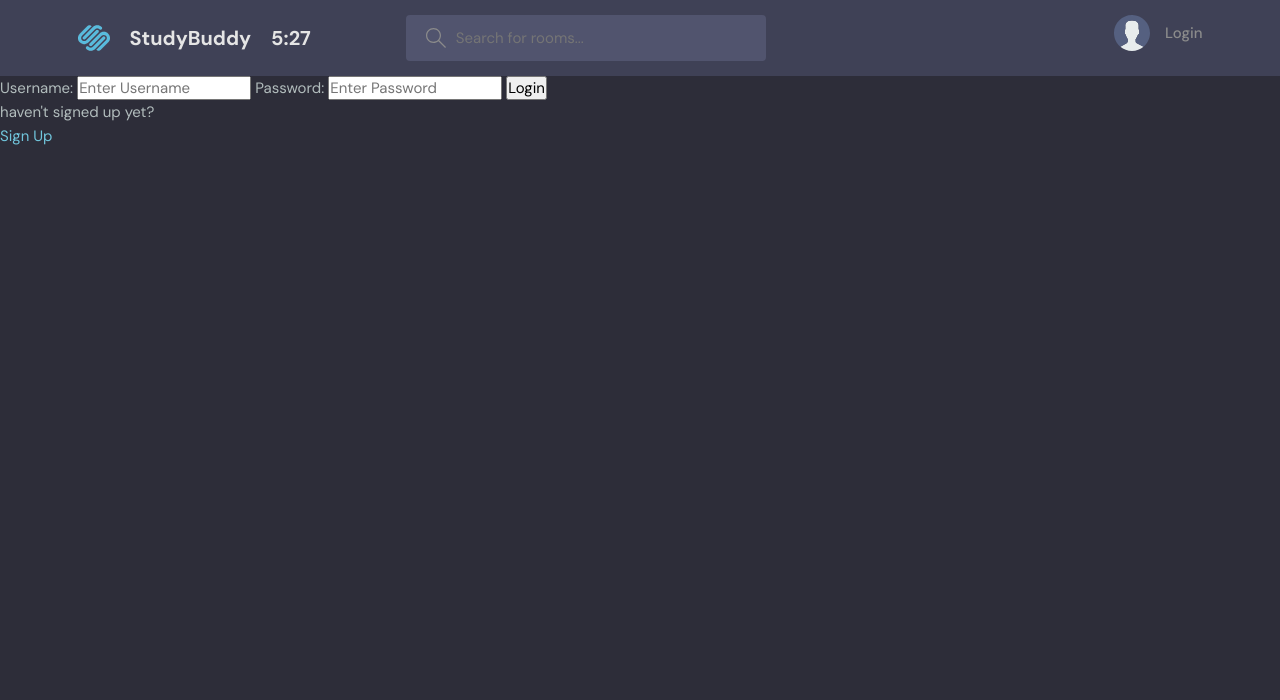
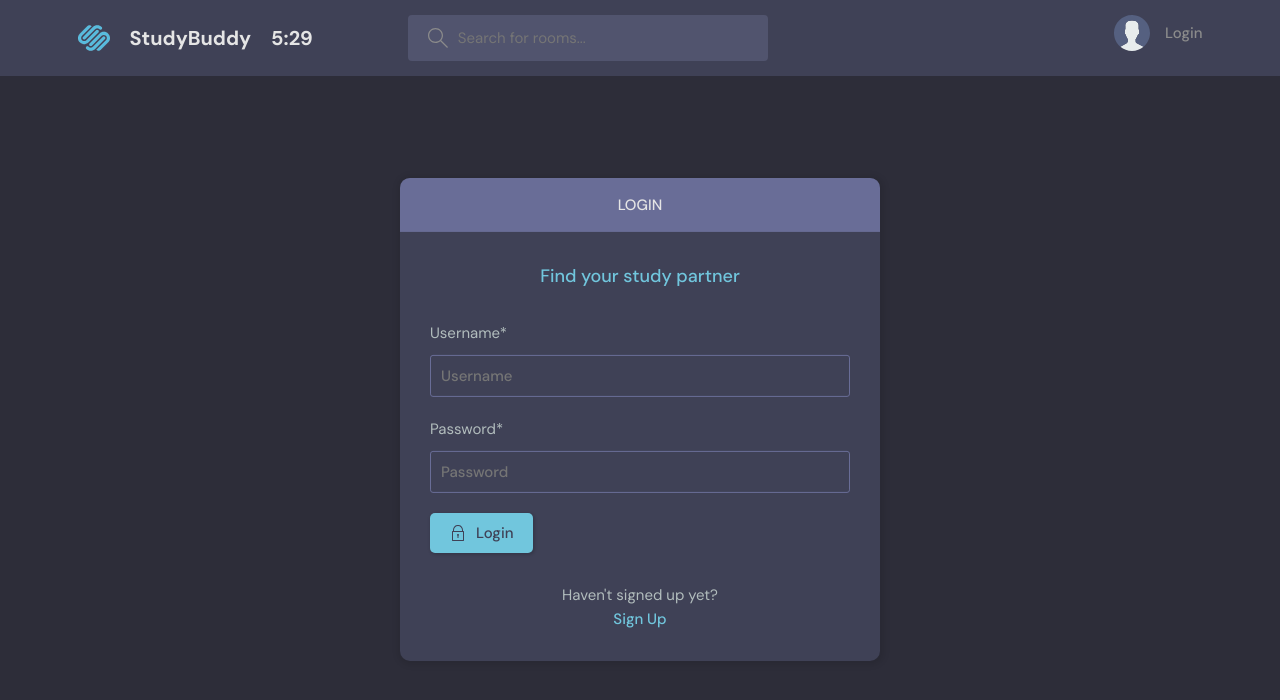
Before and after one commit to PritamSuryawanshii/StudyBuddy, a Django app: page /login/ in a window 1280 px wide. Shown: the top 700 px of the page. Run offline with Django 5.2, Linux system fonts and the light colour scheme.

Commit message:
timestamp 5:29 (login page updated)

```diff
--- a/studybuddy/base/templates/base/delete.html
+++ b/studybuddy/base/templates/base/delete.html
@@ -26,9 +26,13 @@
                         <p>Are you sure you want to delete "{{obj}}"?</p>
                     </div>
 
+
+
                     <div class="for__group">
                         <input class="btn btn--main" type="submit" value="Confirm" />
                     </div>
+
+
 
                 </form>
             </div>
--- a/studybuddy/base/templates/base/feed.html
+++ b/studybuddy/base/templates/base/feed.html
@@ -40,7 +40,6 @@
 </div>
 
 
-
 {% endfor %}
 
 
--- a/studybuddy/base/templates/base/register.html
+++ b/studybuddy/base/templates/base/register.html
@@ -2,40 +2,52 @@
 
 {% block content %}
 
-{% if page == 'login' %}
+<main class="auth layout">
+    <div class="container">
+        <div class="layout__box">
+            <div class="layout__boxHeader">
+                <div class="layout__boxTitle">
+                    <h3>Login</h3>
+                </div>
+            </div>
+            <div class="layout__body">
+                <h2 class="auth__tagline">Find your study partner</h2>
 
-<div>
-    <form action="" method="post">
-        {% csrf_token %}
+                <form class="form" action="#">
+                    <div class="form__group form__group">
+                        <label for="room_name">Username*</label>
+                        <input id="username" name="username" type="text" placeholder="Username" />
+                    </div>
+                    <div class="form__group">
+                        <label for="password">Password*</label>
+                        <input id="password" name="password" type="password"
+                            placeholder="Password" />
+                    </div>
 
-        <label>Username:</label>
-        <input type="text" name="username" placeholder="Enter Username">
+                    <button class="btn btn--main" type="submit">
+                        <svg version="1.1" xmlns="http://www.w3.org/2000/svg" width="32" height="32"
+                            viewBox="0 0 32 32">
+                            <title>lock</title>
+                            <path
+                                d="M27 12h-1v-2c0-5.514-4.486-10-10-10s-10 4.486-10 10v2h-1c-0.553 0-1 0.447-1 1v18c0 0.553 0.447 1 1 1h22c0.553 0 1-0.447 1-1v-18c0-0.553-0.447-1-1-1zM8 10c0-4.411 3.589-8 8-8s8 3.589 8 8v2h-16v-2zM26 30h-20v-16h20v16z">
+                            </path>
+                            <path
+                                d="M15 21.694v4.306h2v-4.306c0.587-0.348 1-0.961 1-1.694 0-1.105-0.895-2-2-2s-2 0.895-2 2c0 0.732 0.413 1.345 1 1.694z">
+                            </path>
+                        </svg>
 
-        <label>Password:</label>
-        <input type="password" name="password" placeholder="Enter Password">
+                        Login
+                    </button>
+                </form>
 
-        <input type="submit" value="Login">
-    </form>
+                <div class="auth__action">
+                    <p>Haven't signed up yet?</p>
+                    <a href="signup.html" class="btn btn--link">Sign Up</a>
+                </div>
+            </div>
+        </div>
+    </div>
+</main>
 
-    <p>haven't signed up yet?</p>
-    <a href="{% url 'register' %}">Sign Up</a>
-
-</div>
-
-{% else %}
-
-<div>
-    <form action="" method="post">
-        {% csrf_token %}
-
-        {{form.as_p}}
-
-        <input type="submit" value="Register">
-    </form>
-    <p>Already Signed up yet?</p>
-    <a href="{% url 'login' %}">Login</a>
-</div>
-
-{% endif %}
 
 {% endblock content %}
--- a/studybuddy/base/templates/base/update_user.html
+++ b/studybuddy/base/templates/base/update_user.html
@@ -6,7 +6,7 @@
     <div class="layout__box">
       <div class="layout__boxHeader">
         <div class="layout__boxTitle">
-          <a href="{% url 'home' %}">
+          <a href="{% url 'user-profile' user.id %}">
             <svg version="1.1" xmlns="http://www.w3.org/2000/svg" width="32" height="32" viewBox="0 0 32 32">
               <title>arrow-left</title>
               <path
--- a/studybuddy/base/views.py
+++ b/studybuddy/base/views.py
@@ -121,6 +121,7 @@ def loginView(request):
     if request.method == 'POST':
         username = request.POST.get('username').lower()
         password = request.POST.get('password')
+
         # check if user has entered correct credentials
         # if not, return an error message
         # if yes, redirect to home page
@@ -136,7 +137,7 @@ def loginView(request):
             login(request, user)
             return redirect('home')
         else:
-            messages.error(request, 'Username OR Password is incorrect')
+            messages.error(request, 'Username OR Password not incorrect')
     context = {'page': page}
     return render(request, 'base/register.html', context)
 
@@ -183,9 +184,9 @@ def deleteMessage(request, pk):
 
 def userProfile(request, pk):
     user = User.objects.get(id=pk)
+    rooms = user.room_set.all()
     room_messages = user.message_set.all()
     topics = Topic.objects.all()
-    rooms = user.room_set.all()
 
     context = {'user': user, 'rooms': rooms, 'room_messages': room_messages, 'topics': topics}
     return render(request, 'base/profile.html', context)
--- a/studybuddy/templates/nav.html
+++ b/studybuddy/templates/nav.html
@@ -6,7 +6,7 @@
         <a href="{% url 'home' %}" class="header__logo">
             <img src="{% static 'img/logo.svg' %}" />
             <h1>StudyBuddy</h1>
-            <h1>5:27</h1>
+            <h1>5:29</h1>
         </a>
         <form class="header__search" method="GET" action="{% url 'home' %}">
             <label>
```
Also changed, not shown: studybuddy/base/templates/base/login.html (deleted, +0 -37 lines), studybuddy/base/templates/base/register_old.html (added, +41 -0 lines), studybuddy/base/templates/base/room.html (+17 -32 lines), studybuddy/db.sqlite3.
